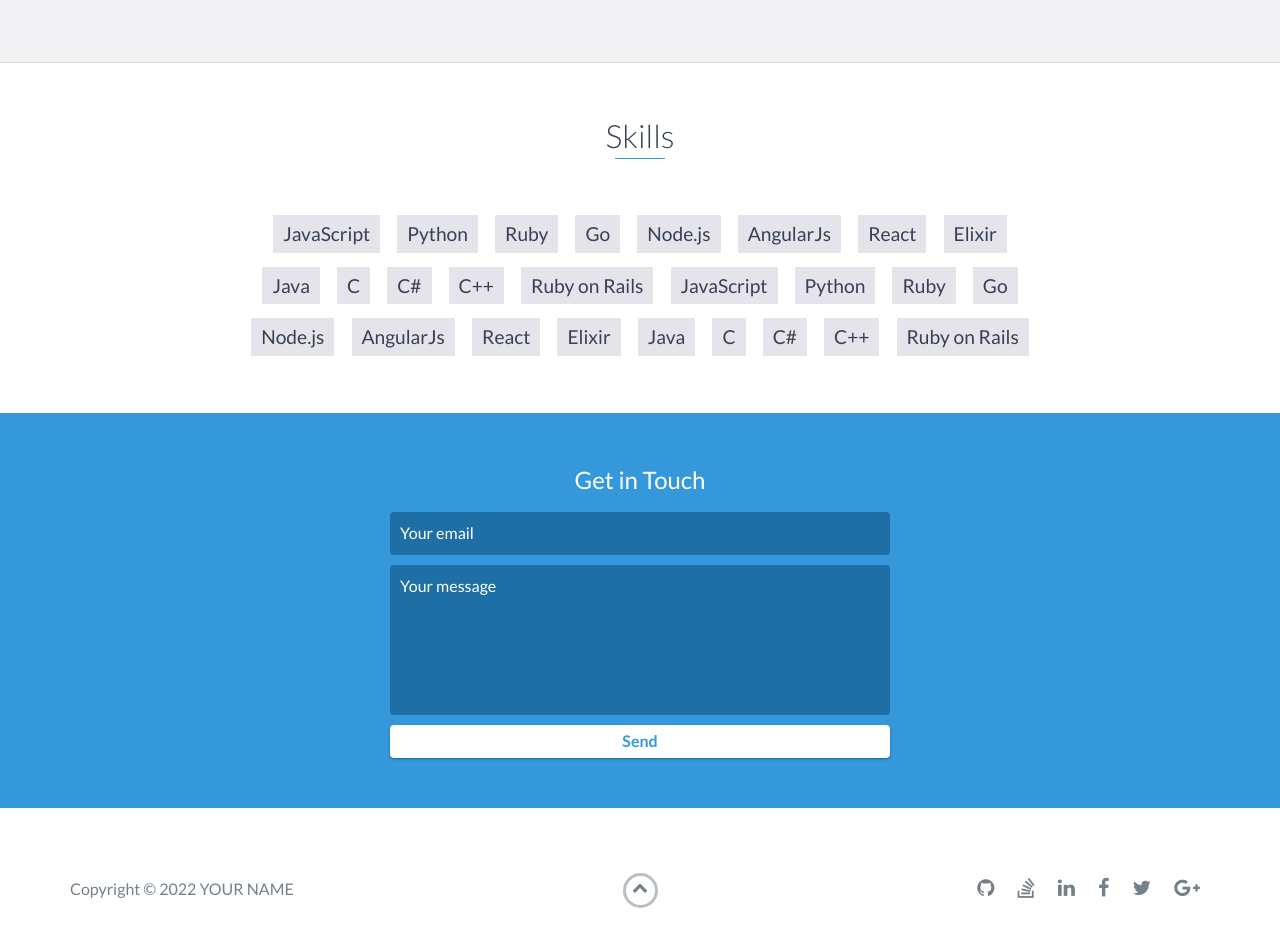
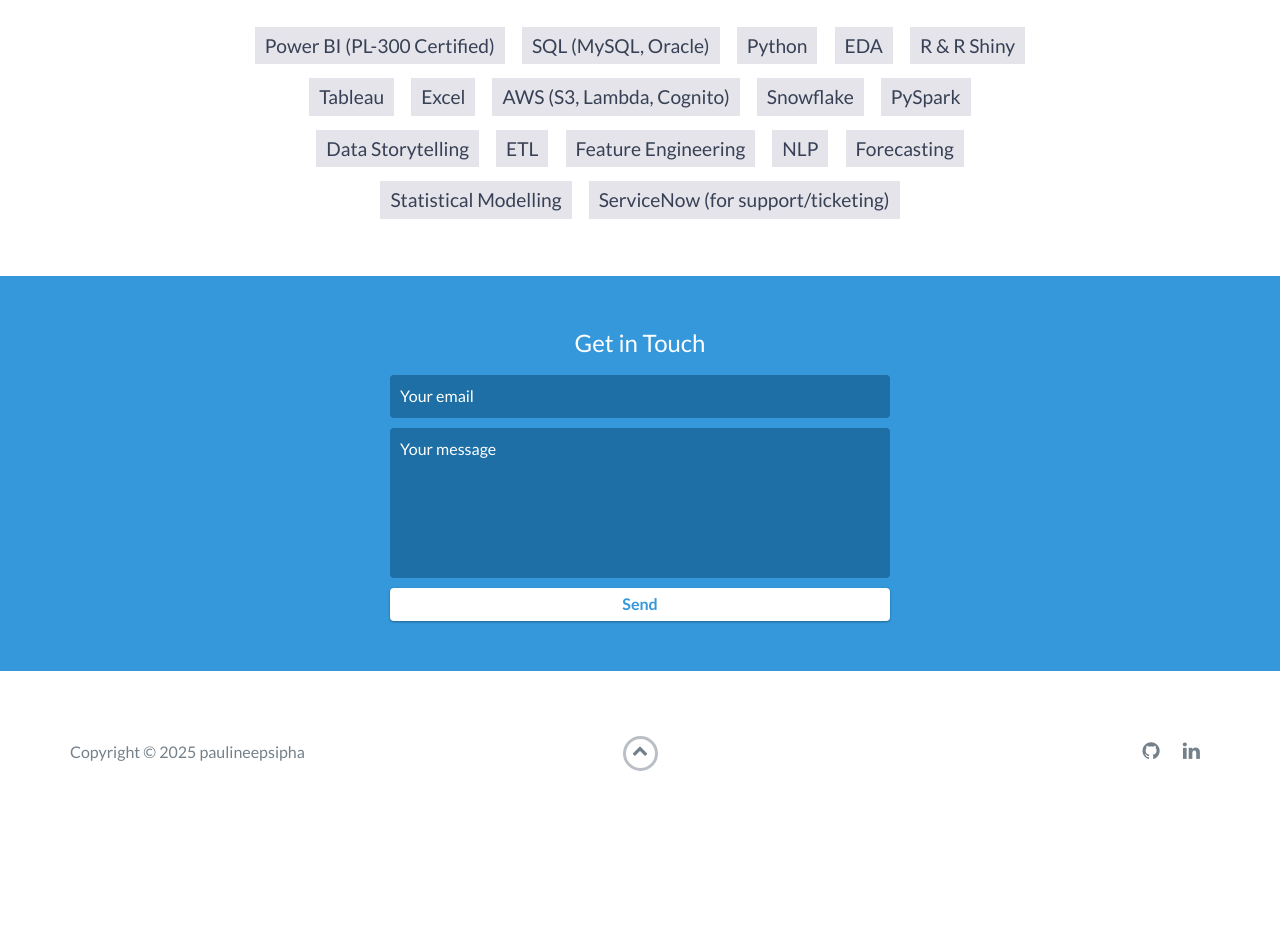
Before and after one commit to Paulineepsipha/Pauline_Portfolio, a website: page index.html in a window 1280 px wide. Shown: the part 3620-4567 px from the top of the page. After the commit the page ends 4444 px from the top, so only its background shows below. Drawn offline with nearby package versions, Linux system fonts and the light colour scheme.

Commit message:
Update index.html_3

```diff
--- a/index.html
+++ b/index.html
@@ -148,24 +148,6 @@
             </p>
         </div>
         <!-- End .education-block -->
-
-        <div class="education-block">
-            <h3>University of Ottawa</h3>
-            <span class="education-date">Sept 2016 - Sept 2017</span>
-            <h4>Bachelor of Science in Computer Science</h4>
-            <ul>
-                <li>
-                    Lorem ipsum dolor sit amet, consectetur adipiscing elit.
-                </li>
-                <li>
-                    Lorem ipsum dolor sit amet, consectetur adipiscing elit.
-                </li>
-                <li>
-                    Lorem ipsum dolor sit amet, consectetur adipiscing elit.
-                </li>
-            </ul>
-        </div>
-        <!-- End .education-block -->
     </div>
     <!-- End #education -->
 
@@ -212,32 +194,23 @@
     <div id="skills">
         <h2 class="heading">Skills</h2>
         <ul>
-            <li>JavaScript</li>
+            <li>Power BI (PL-300 Certified)</li>
+	    <li>SQL (MySQL, Oracle) </li>
             <li>Python</li>
-            <li>Ruby</li>
-            <li>Go</li>
-            <li>Node.js</li>
-            <li>AngularJs</li>
-            <li>React</li>
-            <li>Elixir</li>
-            <li>Java</li>
-            <li>C</li>
-            <li>C#</li>
-            <li>C++</li>
-            <li>Ruby on Rails</li>
-            <li>JavaScript</li>
-            <li>Python</li>
-            <li>Ruby</li>
-            <li>Go</li>
-            <li>Node.js</li>
-            <li>AngularJs</li>
-            <li>React</li>
-            <li>Elixir</li>
-            <li>Java</li>
-            <li>C</li>
-            <li>C#</li>
-            <li>C++</li>
-            <li>Ruby on Rails</li>
+            <li>EDA</li>
+            <li>R & R Shiny</li>
+            <li>Tableau</li>
+            <li>Excel</li>
+            <li>AWS (S3, Lambda, Cognito)</li>
+            <li>Snowflake</li>
+            <li>PySpark</li>
+            <li>Data Storytelling</li>
+	    <li>ETL</li>
+	    <li>Feature Engineering</li>
+            <li>NLP </li>
+            <li>Forecasting</li>
+            <li>Statistical Modelling</li>
+            <li>ServiceNow (for support/ticketing)</li>
         </ul>
     </div>
     <!-- End #skills -->
@@ -261,7 +234,7 @@
             <div class="row">
                 <div class="col-sm-5 copyright">
                     <p>
-                        Copyright &copy; <span id="current-year">2022</span> YOUR NAME
+                        Copyright &copy; <span id="current-year">2025</span> paulineepsipha
                     </p>
                 </div>
                 <div class="col-sm-2 top">
@@ -272,22 +245,10 @@
                 <div class="col-sm-5 social">
                     <ul>
                         <li>
-                            <a href="https://github.com/" target="_blank"><i class="fa fa-github" aria-hidden="true"></i></a>
+                            <a href="https://github.com/Paulineepsipha" target="_blank"><i class="fa fa-github" aria-hidden="true"></i></a>
                         </li>
                         <li>
-                            <a href="https://stackoverflow.com/" target="_blank"><i class="fa fa-stack-overflow" aria-hidden="true"></i></a>
-                        </li>
-                        <li>
-                            <a href="https://linkedin.com/" target="_blank"><i class="fa fa-linkedin" aria-hidden="true"></i></a>
-                        </li>
-                        <li>
-                            <a href="https://www.facebook.com/" target="_blank"><i class="fa fa-facebook" aria-hidden="true"></i></a>
-                        </li>
-                        <li>
-                            <a href="https://twitter.com/" target="_blank"><i class="fa fa-twitter" aria-hidden="true"></i></a>
-                        </li>
-                        <li>
-                            <a href="https://plus.google.com/" target="_blank"><i class="fa fa-google-plus" aria-hidden="true"></i></a>
+                            <a href="https://www.linkedin.com/in/paulineepsipha/" target="_blank"><i class="fa fa-linkedin" aria-hidden="true"></i></a>
                         </li>
                     </ul>
                 </div>
```
